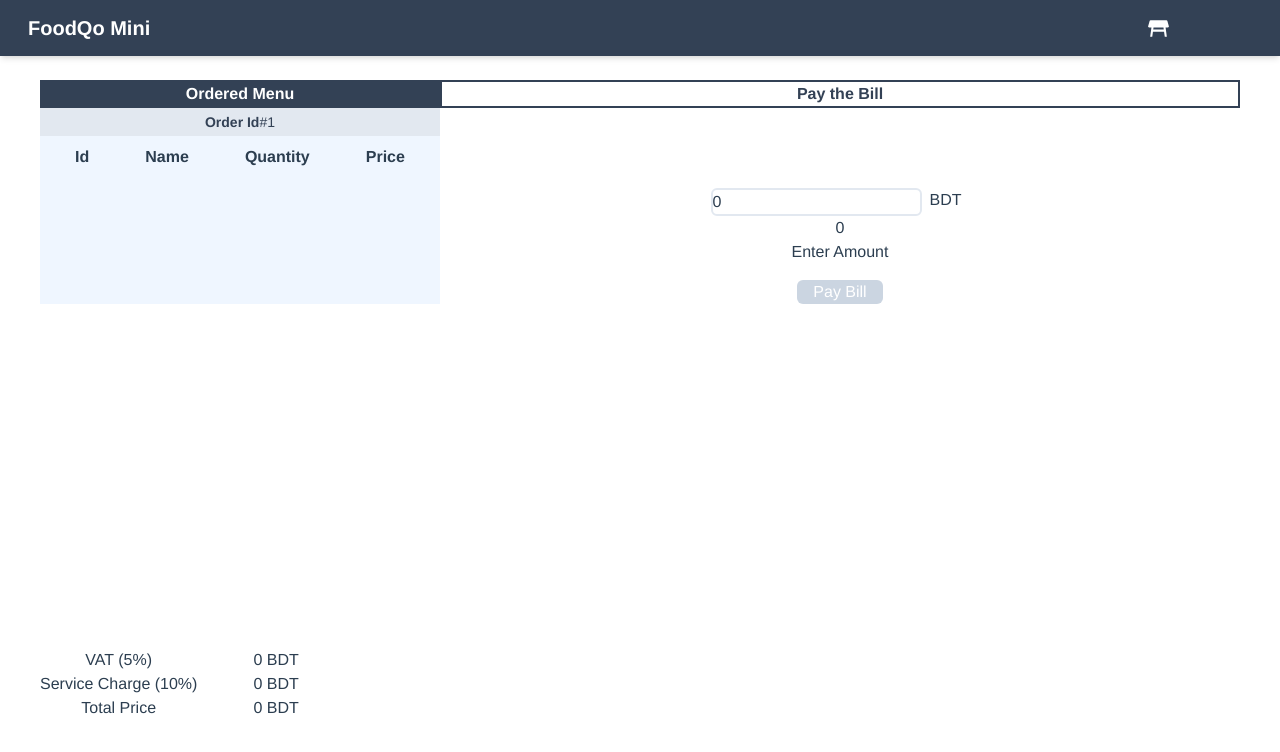
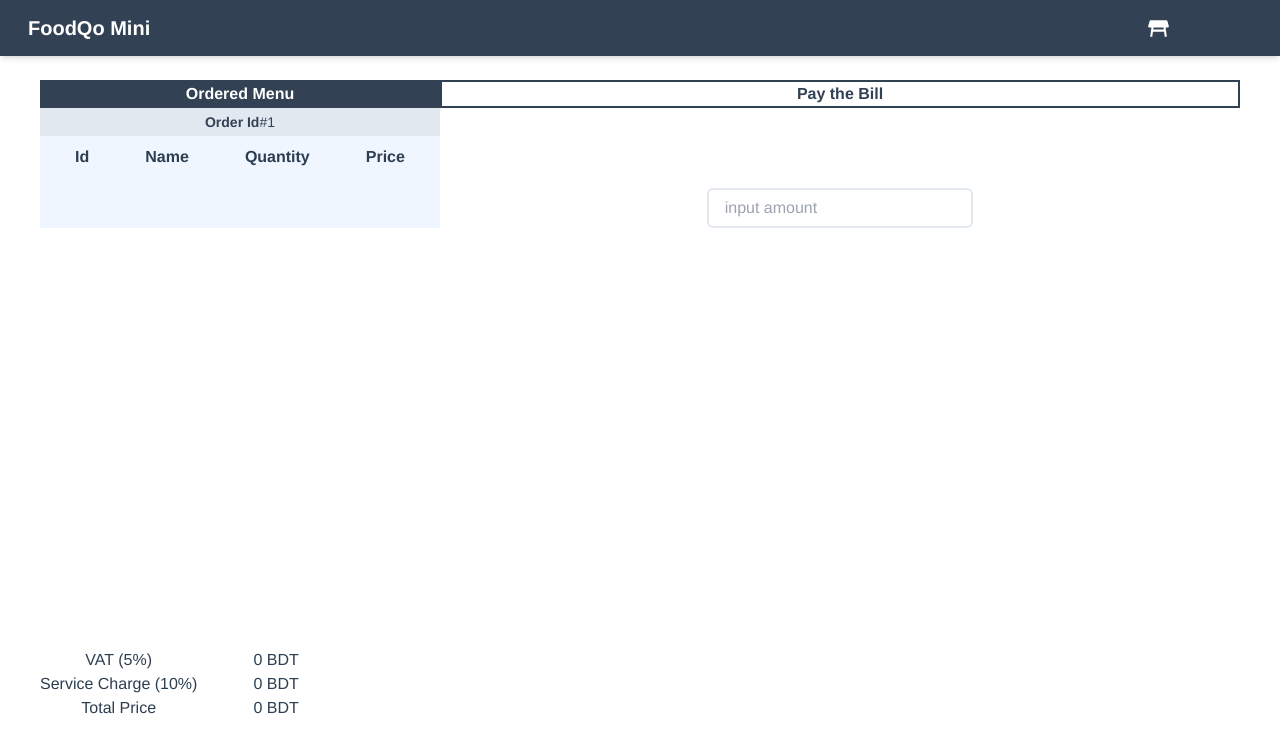
Before and after one commit to shifat514/Point-Of-Sale, a Vue app: page /paybill/1 in a window 1280 px wide. Shown: the top 752 px of the page. Built offline with nearby package versions, Linux system fonts and the light colour scheme; some icons are missing.

Commit message:
style:change input field,add watchers and change button styles

```diff
--- a/src/components/PayBill.vue
+++ b/src/components/PayBill.vue
@@ -49,25 +49,25 @@
       </div>
       <div class="col-span-2">
         <h1 class="text-slate-700 border-2 border-slate-700 font-semibold bg-white">Pay the Bill</h1>
-        <div v-if="billPaid == false" >
-          <div class="flex justify-center mt-20">
-            <input v-model="billAmount" type="text" name="price" id="price"
-              class="appearance-none border-2 border-slate-200 focus:border-none focus:outline-none focus:ring-2 focus:ring-slate-400 rounded-md"
+        <div v-if="billPaid == false">
+          <div class="flex justify-center items-center mt-20">
+              <input v-model="billAmount" type="text" name="price" id="price"
+              class="appearance-none border-2 h-10 w-1/3 border-slate-200 focus:border-none
+              focus:outline-none focus:ring-2 focus:ring-slate-400 focus:bg-white rounded-md pl-4"
               placeholder="input amount">
-            <span class="mx-2 font-medium">BDT</span>
+              <!-- <span class="mx-2 font-bold text-lg font-sans">BDT</span> -->
+
+              <button  v-if="disabled == false" @click="payBill()"
+                class=" h-9 border-2 border-green-300 text-green-300 hover:text-white hover:bg-green-700  rounded-md  px-3 ml-1 font-semibold ">
+                Pay</button>
           </div>
-          <div>{{ billAmount }}</div>
-          <div v-if="billPaid == true"> Amount Paid </div>
-          <div v-else> Enter Amount</div>
-          <button @click="payBill()" class="bg-slate-300 hover:bg-slate-800 text-white rounded-md mt-4 px-4">
-            Pay Bill</button>
         </div>
         <div v-else class="pt-10">
-        <div class="flex justify-center items-center flex-col">
-          <Icon class="green-block" height="10%" icon="ic:twotone-paid" />
-          <div class="text-green-700 text-2xl font-extrabold font-sans">BILL PAID</div>
+          <div class="flex justify-center items-center flex-col">
+            <Icon class="green-block" height="10%" icon="ic:twotone-paid" />
+            <div class="text-green-700 text-2xl font-extrabold font-sans">BILL PAID</div>
+          </div>
         </div>
-      </div>
       </div>
 
     </div>
@@ -96,7 +96,7 @@ export default {
         serviceCharge: 0,
         totalPrice: 0,
       },
-      billAmount: 0,
+      billAmount: null,
       billPaid: false,
     };
   },
@@ -120,7 +120,21 @@ export default {
       return this.$store.getters.getTableList;
     },
   },
+  watch: {
+    billAmount() {
+      console.log(this.billAmount);
+      for (let i = 0; i < this.orderList.length; i++) {
+        if (this.orderList[i].totalPrice == this.billAmount) {
+         this.disabled = false;
+        }
+        else {
+          this.disabled = true;
+        }
+      }
+    },
+  },
   methods: {
+
 
 
     payBill() {
```
